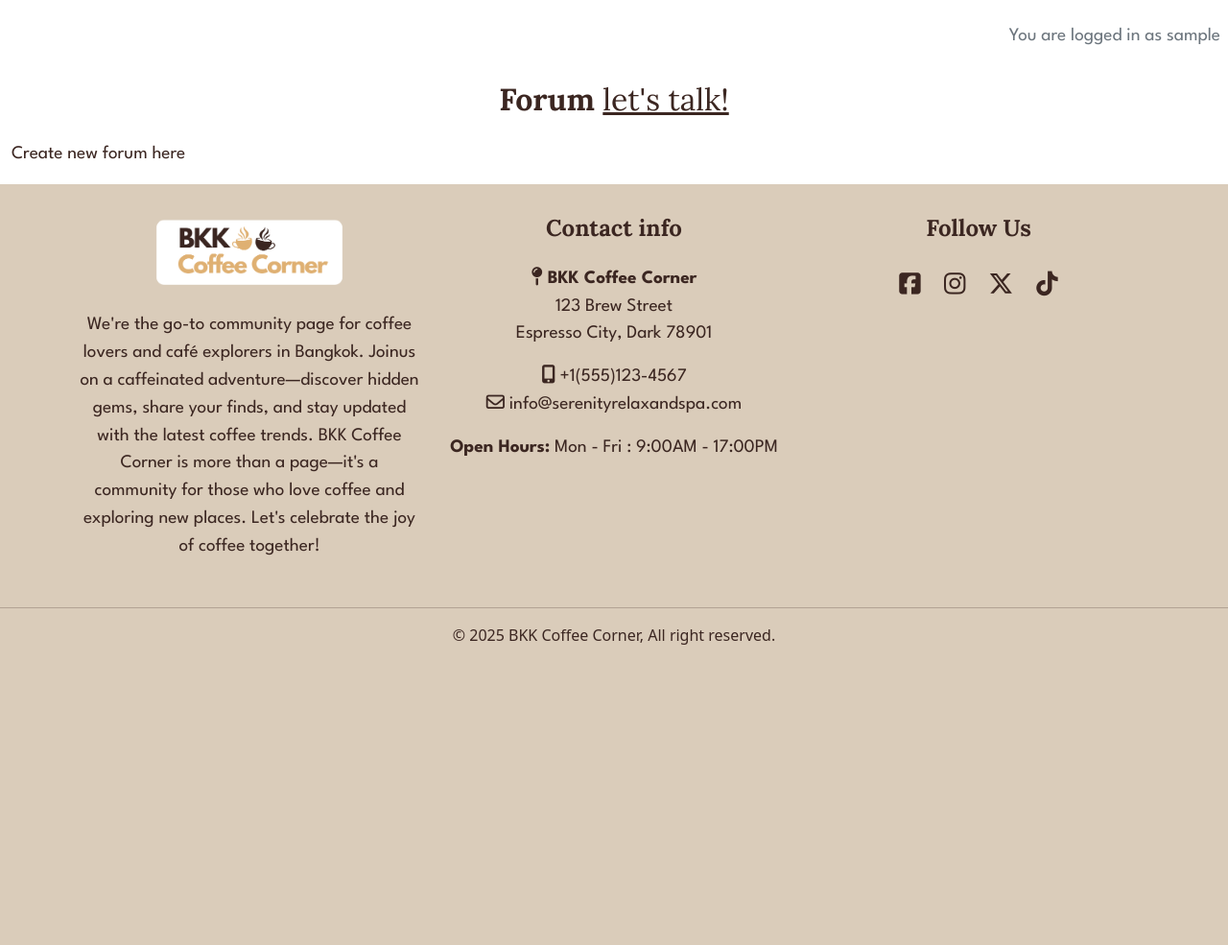
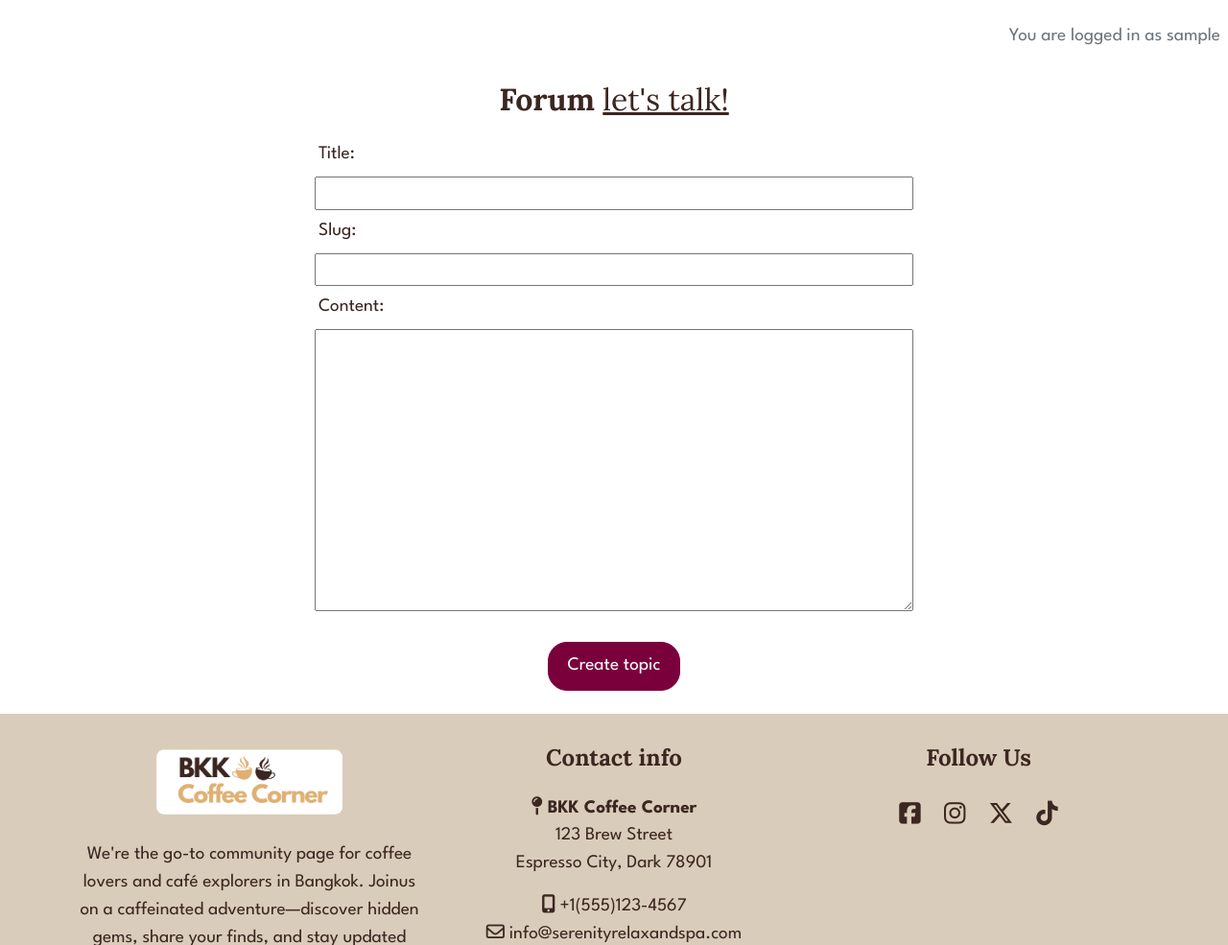
Before and after one commit to Chatlada-Nina/BKK-Coffee-Corner, a Django app: page /forum/new-forum/ in a window 1280 px wide. Shown: the part 104-1089 px from the top of the page at 96% size. Before the commit the page ends 776 px from the top, so only its background shows below. Run offline with Django 4.2, Linux system fonts and the light colour scheme; the visitor is signed in with stand-in values (Sample User, id 1); some libraries are stand-ins or nearby versions.

Commit message:
Add user create forum form and make it display on the site

```diff
--- a/forum/forms.py
+++ b/forum/forms.py
@@ -1,4 +1,4 @@
-from .models import Comment
+from .models import Comment, Forum
 from django import forms
 
 
@@ -8,3 +8,11 @@ class CommentForm(forms.ModelForm):
     class Meta:
         model = Comment
         fields = ("body",)
+
+
+# Create ForumForm that inherit from a built-in Django class.
+# Use Meta to tell ModelForm what models and fields we want in our form.
+class CreateForum(forms.ModelForm):
+    class Meta:
+        model = Forum
+        fields = ["title","slug","content",]
--- a/forum/models.py
+++ b/forum/models.py
@@ -7,7 +7,7 @@ class Forum(models.Model):
     slug = models.SlugField(max_length=200, unique=True)
     author = models.ForeignKey(User, on_delete=models.CASCADE, related_name="forum_posts")
     content = models.TextField()
-    created_on = models.DateField()
+    created_on = models.DateField(auto_now_add=True)
 
 # Add a Meta class to define order of contents
     class Meta:
--- a/forum/templates/forum/forum_new.html
+++ b/forum/templates/forum/forum_new.html
@@ -5,11 +5,16 @@
 {% block content %}
 
 <div class="container-fluid">
-  <div class="row">
+  <div class="row justify-content-center">
     <h2 class="main-text my-4 text-center">Forum <span class="fw-light text-decoration-underline">let's talk!</span></h2>
-    <p>Create new forum here</p>
+    <div class="col-10 col-md-6">
+      <form class="row justify-content-center g-2" action="{% url 'new-forum' %}" method="post">
+        {% csrf_token %}
+        {{ form }}
+        <div class="text-center p-4"><button class=" submit-btn">Create topic</button></div>
+      </form>
+    </div>
   </div>
-
 </div>
 
 
--- a/forum/views.py
+++ b/forum/views.py
@@ -1,10 +1,11 @@
-from django.shortcuts import render, get_object_or_404, reverse
+from django.shortcuts import render, get_object_or_404, reverse, redirect
 from django.views import generic
 from django.contrib import messages
 from django.http import HttpResponseRedirect
 from .models import Forum, Comment
-from .forms import CommentForm
+from .forms import CommentForm, CreateForum
 from django.contrib.auth.decorators import login_required
+from . import forms
 
 # Create your views here.
 class ForumList(generic.ListView):
@@ -101,4 +102,14 @@ def comment_delete(request, slug, comment_id):
 # Create new forum views and request the logged-in user
 @login_required(login_url="/accounts/login/")
 def  forum_new(request):
-    return render(request, "forum/forum_new.html")
+    if request.method == "POST":
+        form = forms.CreateForum(request.POST)
+        if form.is_valid():
+            newforum = form.save(commit=False)
+            newforum.author = request.user
+            newforum.save()
+            return redirect("forum")
+    else:
+        form = forms.CreateForum()
+    form = forms.CreateForum()
+    return render(request, "forum/forum_new.html", {"form": form})
```
Also changed, not shown: static/css/style.css (+3 -11 lines), forum/migrations/0003_alter_forum_created_on.py (added).
